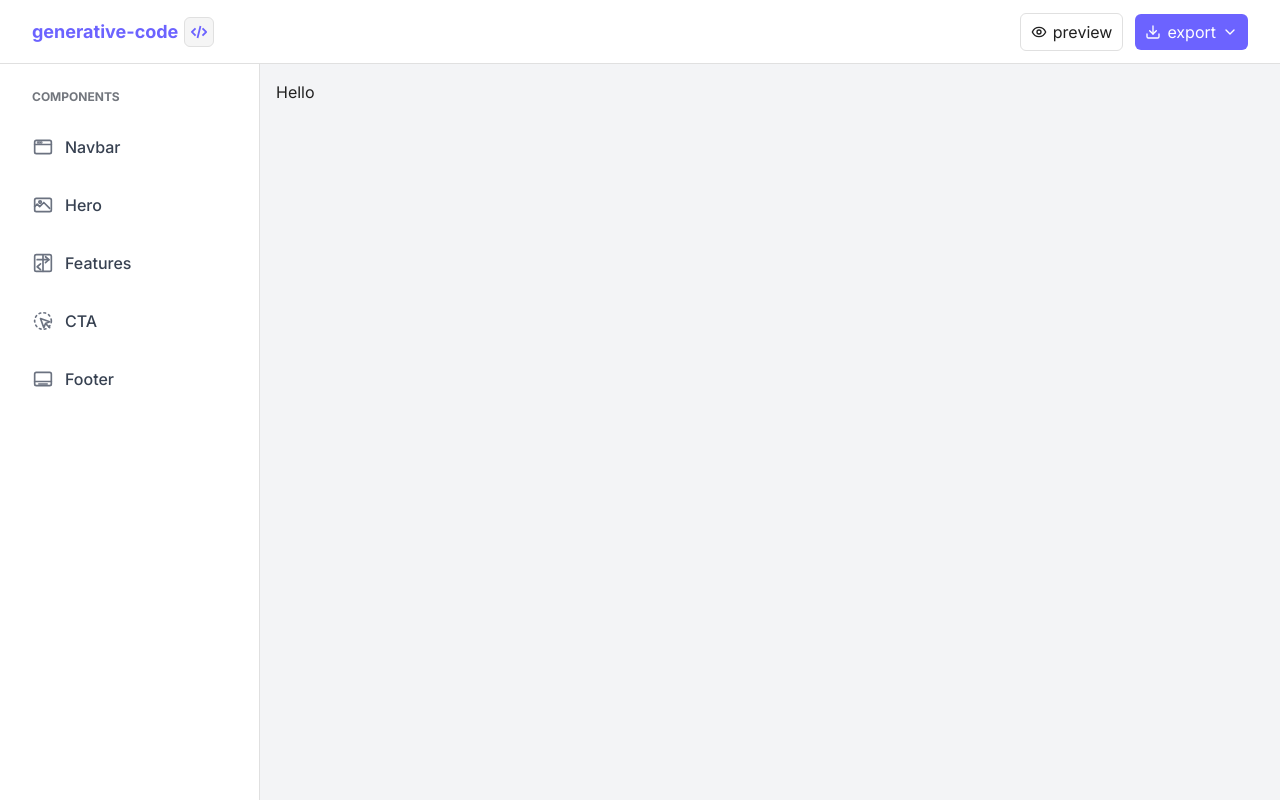
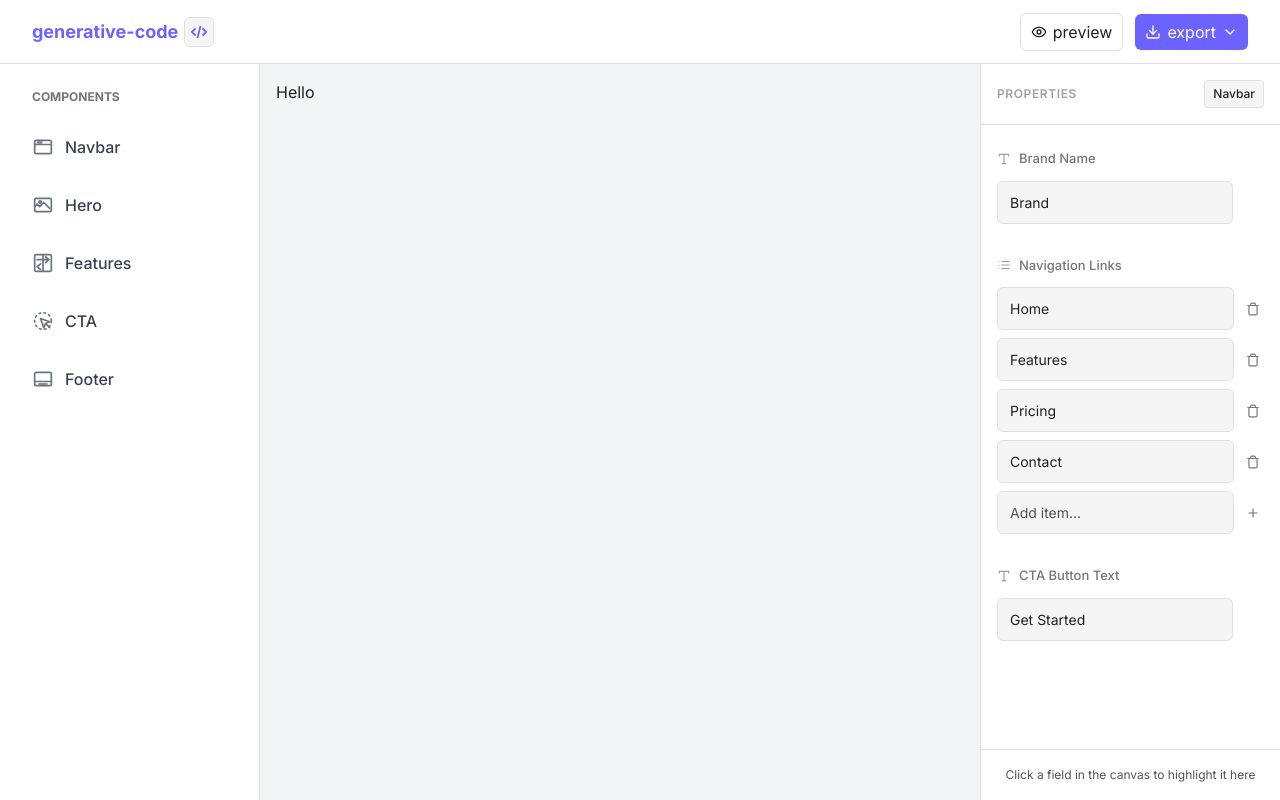
Before and after one commit to Anilbal/Generate-Code, a React (Vite) app: page / in a window 1280 px wide. Built offline with nearby package versions, Linux system fonts and the light colour scheme.

Commit message:
right sidebar add

```diff
--- a/src/components/common/icons/Icons.tsx
+++ b/src/components/common/icons/Icons.tsx
@@ -186,3 +186,81 @@ export const FooterSectionIcon: React.FC<IconProps> = (props) => (
     <path d="M7 18h10" />
   </svg>
 );
+
+export const TextIcon: React.FC<IconProps> = (props) => (
+  <svg
+    xmlns="http://www.w3.org/2000/svg"
+    width="14"
+    height="14"
+    viewBox="0 0 24 24"
+    fill="none"
+    stroke="currentColor"
+    strokeWidth="2"
+    strokeLinecap="round"
+    strokeLinejoin="round"
+    {...props}
+  >
+    <path d="M4 7V4h16v3" />
+    <path d="M9 20h6" />
+    <path d="M12 4v16" />
+  </svg>
+);
+
+export const ListIcon: React.FC<IconProps> = (props) => (
+  <svg
+    xmlns="http://www.w3.org/2000/svg"
+    width="14"
+    height="14"
+    viewBox="0 0 24 24"
+    fill="none"
+    stroke="currentColor"
+    strokeWidth="2"
+    strokeLinecap="round"
+    strokeLinejoin="round"
+    {...props}
+  >
+    <line x1="8" y1="6" x2="21" y2="6" />
+    <line x1="8" y1="12" x2="21" y2="12" />
+    <line x1="8" y1="18" x2="21" y2="18" />
+    <line x1="3" y1="6" x2="3.01" y2="6" />
+    <line x1="3" y1="12" x2="3.01" y2="12" />
+    <line x1="3" y1="18" x2="3.01" y2="18" />
+  </svg>
+);
+
+export const TrashIcon: React.FC<IconProps> = (props) => (
+  <svg
+    xmlns="http://www.w3.org/2000/svg"
+    width="14"
+    height="14"
+    viewBox="0 0 24 24"
+    fill="none"
+    stroke="currentColor"
+    strokeWidth="2"
+    strokeLinecap="round"
+    strokeLinejoin="round"
+    {...props}
+  >
+    <path d="M3 6h18" />
+    <path d="M19 6v14c0 1-1 2-2 2H7c-1 0-2-1-2-2V6" />
+    <path d="M8 6V4c0-1 1-2 2-2h4c1 0 2 1 2 2v2" />
+  </svg>
+);
+
+export const PlusIcon: React.FC<IconProps> = (props) => (
+  <svg
+    xmlns="http://www.w3.org/2000/svg"
+    width="14"
+    height="14"
+    viewBox="0 0 24 24"
+    fill="none"
+    stroke="currentColor"
+    strokeWidth="2"
+    strokeLinecap="round"
+    strokeLinejoin="round"
+    {...props}
+  >
+    <line x1="12" y1="5" x2="12" y2="19" />
+    <line x1="5" y1="12" x2="19" y2="12" />
+  </svg>
+);
--- a/src/components/common/index.ts
+++ b/src/components/common/index.ts
@@ -1,2 +1,3 @@
 export { default as Navbar } from "./navbar/Navbar";
 export { default as Sidebar } from "./sidebar/Sidebar";
+export { default as RightSidebar } from "./sidebar/rightSidebar/RightSidebar";
--- a/src/components/common/sidebar/Sidebar.styles.ts
+++ b/src/components/common/sidebar/Sidebar.styles.ts
@@ -30,7 +30,6 @@ export const SidebarItem = styled.div<{ isActive?: boolean }>`
 
   &:hover {
     border: 1px solid #d4d7ddff;
-    // color: #111827;
   }
 
   svg {
--- /dev/null
+++ b/src/components/common/sidebar/rightSidebar/RightSidebar.styles.ts
@@ -0,0 +1,119 @@
+import styled from "styled-components";
+
+export const RightSidebarContainer = styled.aside`
+  width: 300px;
+  height: calc(100vh - 64px);
+  background-color: var(--color-background);
+  border-left: 1px solid var(--color-border);
+  display: flex;
+  flex-direction: column;
+  position: sticky;
+  top: 64px;
+  align-self: flex-start;
+  color: #ffffff;
+
+  @media (max-width: 1024px) {
+    display: none;
+  }
+`;
+
+export const SidebarHeader = styled.div`
+  padding: 1rem;
+  border-bottom: 1px solid var(--color-border);
+  display: flex;
+  justify-content: space-between;
+  align-items: center;
+`;
+
+export const HeaderTitle = styled.h2`
+  font-size: 0.75rem;
+  font-weight: 600;
+  text-transform: uppercase;
+  color: #a1a1aa;
+  letter-spacing: 0.05em;
+`;
+
+export const Badge = styled.span`
+  background-color: var(--color-surface);
+  border: 1px solid var(--color-border);
+  color:var(--color-text-primary);
+  padding: 0.25rem 0.5rem;
+  border-radius: 0.25rem;
+  font-size: 0.75rem;
+  font-weight: 500;
+`;
+
+export const ScrollArea = styled.div`
+  flex: 1;
+  overflow-y: auto;
+  padding: 1.5rem 1rem;
+`;
+
+export const PropertySection = styled.div`
+  margin-bottom: 2rem;
+`;
+
+export const SectionLabel = styled.div`
+  display: flex;
+  align-items: center;
+  gap: 0.5rem;
+  font-size: 0.8125rem;
+  font-weight: 500;
+  color: var(--color-text-secondary);
+  margin-bottom: 0.75rem;
+
+  svg {
+    opacity: 0.7;
+  }
+`;
+
+export const InputWrapper = styled.div`
+  display: flex;
+  align-items: center;
+  gap: 0.5rem;
+  margin-bottom: 0.5rem;
+`;
+
+export const Input = styled.input`
+  flex: 1;
+  background-color: var(--color-surface);
+  border: 1px solid var(--color-border);
+  color: var(--color-text-primary);
+  border-radius: 0.375rem;
+  padding: 0.625rem 0.75rem;
+  font-size: 0.875rem;
+  outline: none;
+  transition: border-color 0.2s;
+
+  &:focus {
+    border-color: #3b82f6;
+  }
+
+  &::placeholder {
+    color: #52525b;
+  }
+`;
+
+export const IconButton = styled.button`
+  background: none;
+  border: none;
+  color: var(--color-text-secondary);
+  cursor: pointer;
+  display: flex;
+  align-items: center;
+  justify-content: center;
+  padding: 0.25rem;
+  transition: color 0.2s;
+
+  &:hover {
+    color: var(--color-secondary);
+  }
+`;
+
+export const Footer = styled.div`
+  padding: 1rem;
+  border-top: 1px solid var(--color-border);
+  font-size: 0.75rem;
+  color: #52525b;
+  text-align: center;
+`;
--- /dev/null
+++ b/src/components/common/sidebar/rightSidebar/RightSidebar.tsx
@@ -0,0 +1,68 @@
+import React from "react";
+import {
+  RightSidebarContainer,
+  SidebarHeader,
+  HeaderTitle,
+  Badge,
+  ScrollArea,
+  PropertySection,
+  SectionLabel,
+  InputWrapper,
+  Input,
+  IconButton,
+  Footer,
+} from "./RightSidebar.styles";
+import { TextIcon, ListIcon, TrashIcon, PlusIcon } from "../../icons/Icons";
+
+const RightSidebar: React.FC = () => {
+  const navLinks = ["Home", "Features", "Pricing", "Contact"];
+
+  return (
+    <RightSidebarContainer>
+      <SidebarHeader>
+        <HeaderTitle>Properties</HeaderTitle>
+        <Badge>Navbar</Badge>
+      </SidebarHeader>
+
+      <ScrollArea>
+        <PropertySection>
+          <SectionLabel>
+            <TextIcon /> Brand Name
+          </SectionLabel>
+          <Input defaultValue="Brand" />
+        </PropertySection>
+
+        <PropertySection>
+          <SectionLabel>
+            <ListIcon /> Navigation Links
+          </SectionLabel>
+          {navLinks.map((link, index) => (
+            <InputWrapper key={index}>
+              <Input defaultValue={link} />
+              <IconButton>
+                <TrashIcon />
+              </IconButton>
+            </InputWrapper>
+          ))}
+          <InputWrapper>
+            <Input placeholder="Add item..." />
+            <IconButton>
+              <PlusIcon />
+            </IconButton>
+          </InputWrapper>
+        </PropertySection>
+
+        <PropertySection>
+          <SectionLabel>
+            <TextIcon /> CTA Button Text
+          </SectionLabel>
+          <Input defaultValue="Get Started" />
+        </PropertySection>
+      </ScrollArea>
+
+      <Footer>Click a field in the canvas to highlight it here</Footer>
+    </RightSidebarContainer>
+  );
+};
+
+export default RightSidebar;
--- a/src/routes/__root.tsx
+++ b/src/routes/__root.tsx
@@ -1,6 +1,6 @@
 import * as React from "react";
 import { Outlet, createRootRoute } from "@tanstack/react-router";
-import { Navbar, Sidebar } from "../components/common";
+import { Navbar, RightSidebar, Sidebar } from "../components/common";
 import styled from "styled-components";
 
 const MainContent = styled.div`
@@ -28,6 +28,7 @@ function RootComponent() {
         <ContentArea>
           <Outlet />
         </ContentArea>
+        <RightSidebar />
       </MainContent>
     </React.Fragment>
   );
```
